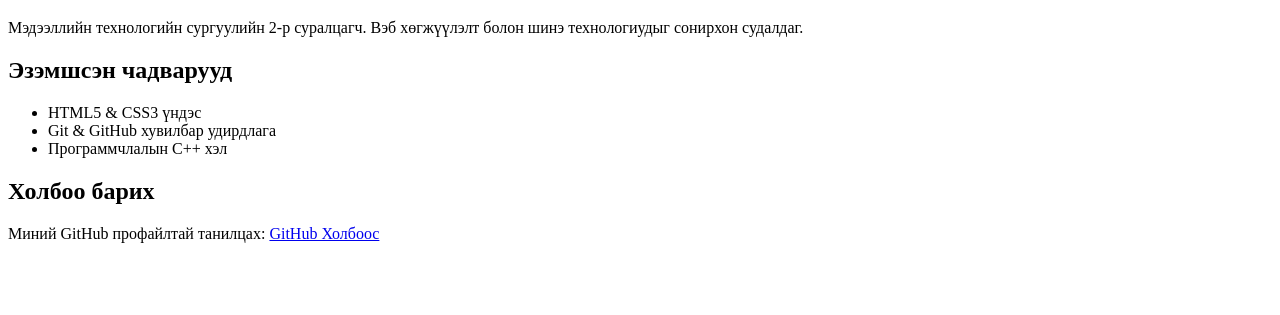
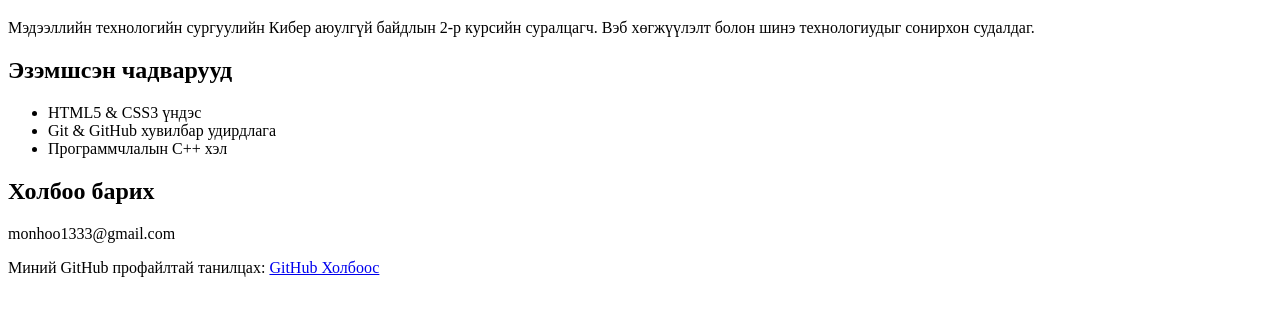
Before and after one commit to il0G/web-development-lab, a plain HTML site: page index.html in a window 1280 px wide. Shown: the part 61-376 px from the top of the page. Drawn offline with Linux system fonts and the light colour scheme.

Commit message:
Update personal introduction and contact information

```diff
--- a/index.html
+++ b/index.html
@@ -6,22 +6,19 @@
  <title>Миний Товч CV</title>
 </head>
 <body>
- <!-- Үндсэн гарчиг -->
  <h1>Нэр: Мөнх-Эрдэнэ </h1>
- <!-- Товч танилцуулга -->
- <p>Мэдээллийн технологийн сургуулийн 2-р суралцагч. Вэб хөгжүүлэлт болон шинэ
+ <p>Мэдээллийн технологийн сургуулийн Кибер аюулгүй байдлын 2-р курсийн суралцагч. Вэб хөгжүүлэлт болон шинэ
 технологиудыг сонирхон судалдаг.</p>
  <h2>Эзэмшсэн чадварууд</h2>
- <!-- Жагсаалт -->
  <ul>
  <li>HTML5 & CSS3 үндэс</li>
  <li>Git & GitHub хувилбар удирдлага</li>
  <li>Программчлалын С++ хэл</li>
  </ul>
  <h2>Холбоо барих</h2>
- <!-- Холбоос -->
+ <p>monhoo1333@gmail.com
  <p>Миний GitHub профайлтай танилцах:
- <a href="https://github.com" target="_blank">GitHub Холбоос</a>
+ <a href="https://github.com/il0G" target="_blank">GitHub Холбоос</a>
  </p>
 </body>
 </html>
```
